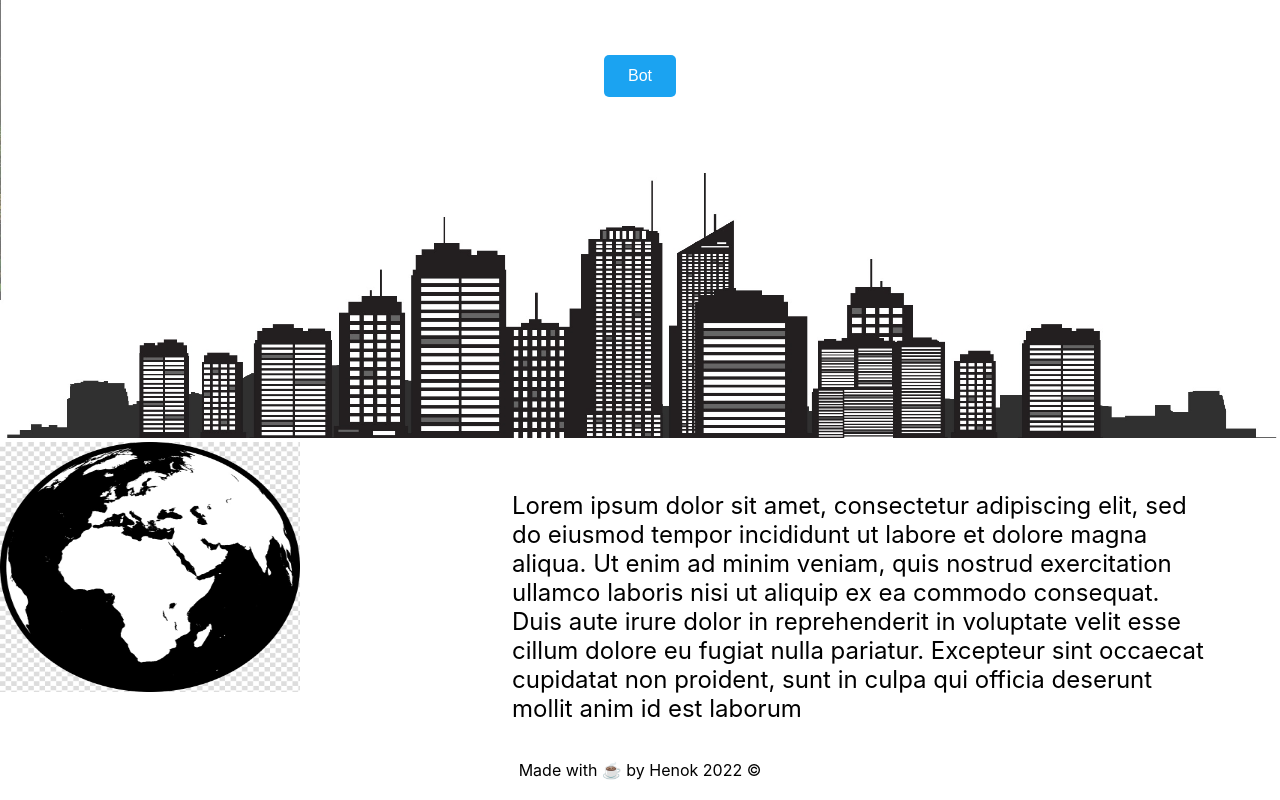
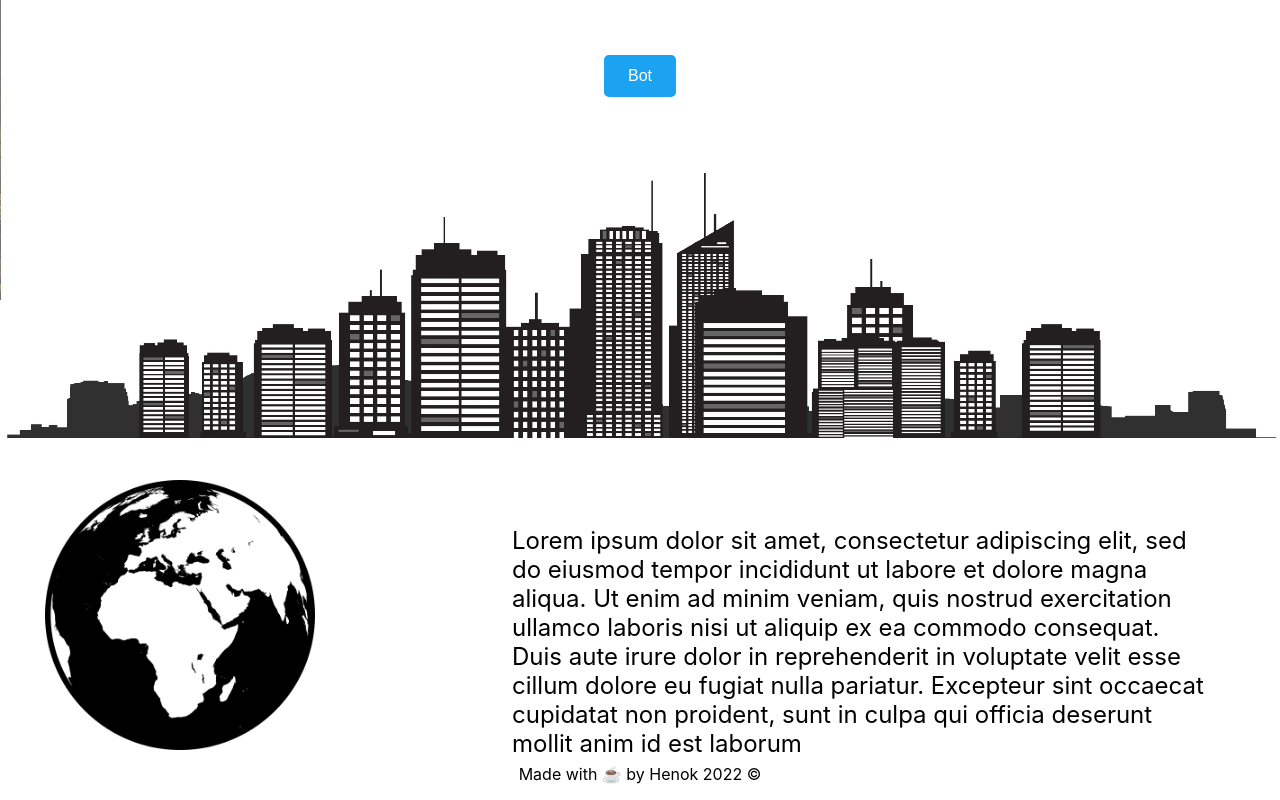
Before and after one commit to HenokB/Wonder, a Next.js app: page / in a window 1280 px wide. Shown: the part 307-1107 px from the top of the page. Built offline with nearby package versions, Linux system fonts and the light colour scheme.

Commit message:
📷add some images

```diff
--- a/components/Animals.js
+++ b/components/Animals.js
@@ -1,6 +1,6 @@
 import styles from '../styles/Home.module.css'
 import Image from 'next/image'
-import globe from '../public/globe.jpg'
+import globe from '../public/glo.jpg'
 
 
 export function Animals(){
@@ -15,13 +15,12 @@ export function Animals(){
             reprehenderit in voluptate velit esse cillum dolore eu fugiat nulla
             pariatur. Excepteur sint occaecat cupidatat non proident,
             sunt in culpa qui officia deserunt mollit anim id est laborum            </p>
+            <div className={styles.globeImage}>
             <Image
                 src={globe}
                 alt="a picture of animals"
-                width={300}
-                height={250}
-
             />
+            </div>
         </div>
 
     )
--- a/styles/Home.module.css
+++ b/styles/Home.module.css
@@ -22,6 +22,12 @@
 .animalPage{
   color: rgb(0, 0, 0);
   text-align: left;
+}
+.globeImage{
+  margin-top: 3%;
+  margin-left: 45px;
+  width: 270px;
+  height: 220px;
 }
 .container {
   position: relative;
```
Also changed, not shown: public/glo.jpg (added).
